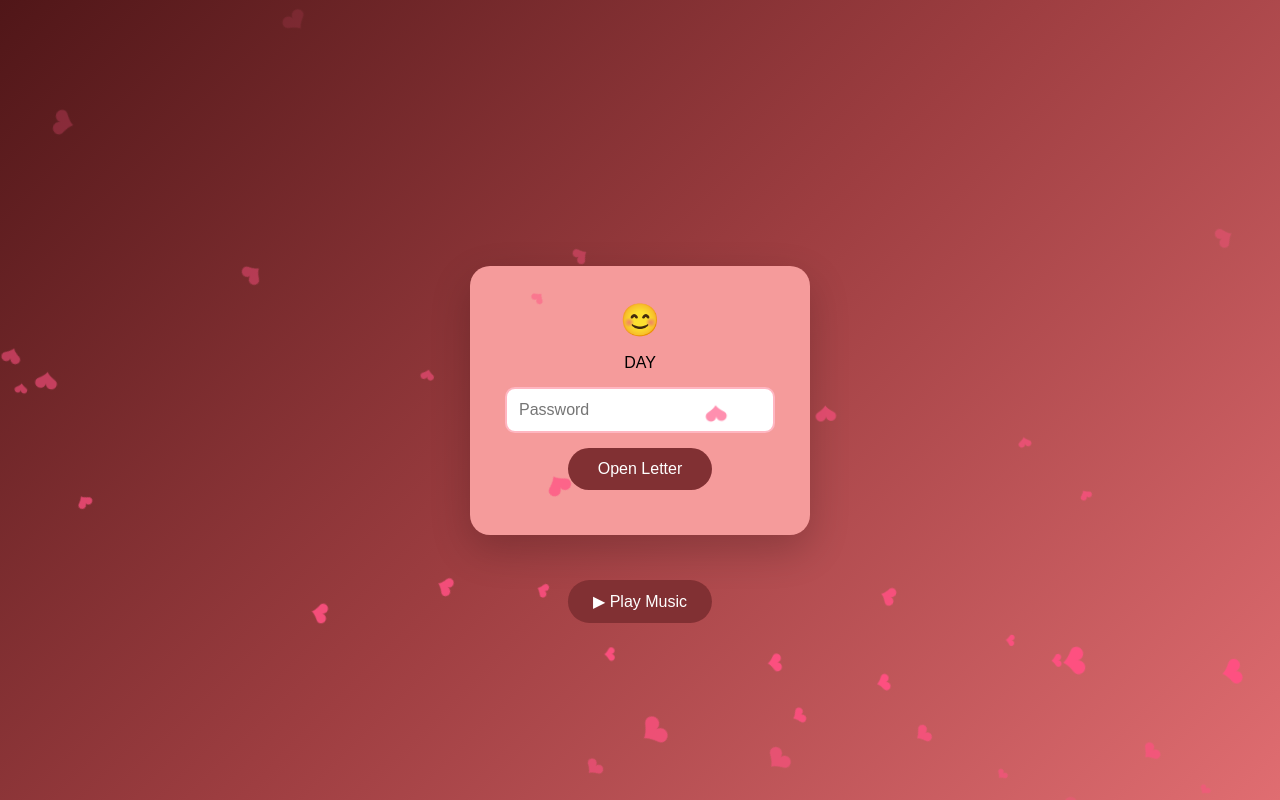
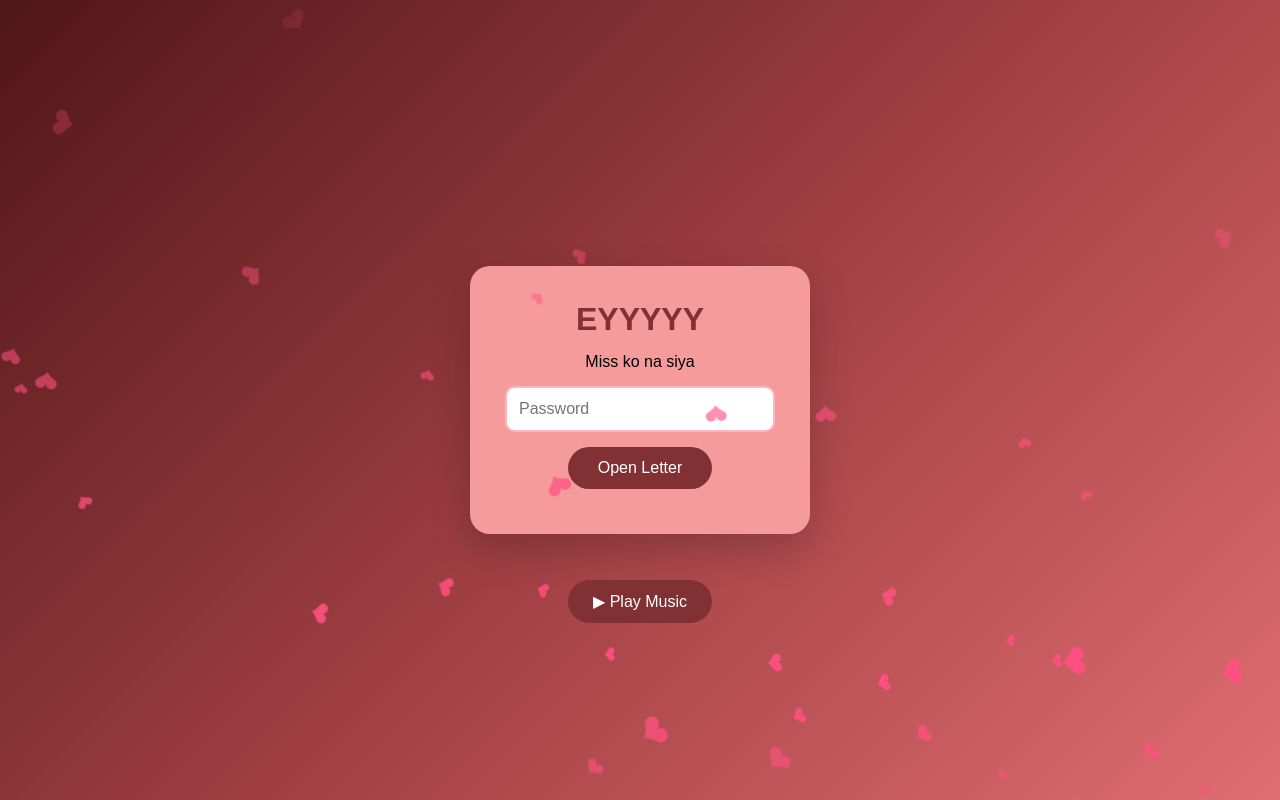
Before and after one commit to valdezxyler-sys/Project, a plain HTML site: page index.html in a window 1280 px wide. Drawn offline with Linux system fonts and the light colour scheme.

Commit message:
Update index.html

```diff
--- a/index.html
+++ b/index.html
@@ -193,8 +193,8 @@ footer{
 <div class="hearts" id="hearts"></div>
 
 <div id="loginBox">
-    <h1> 😊 </h1>
-    <p>DAY</p>
+    <h1> EYYYYY </h1>
+    <p>Miss ko na siya</p>
 
     <input
         type="password"
```
